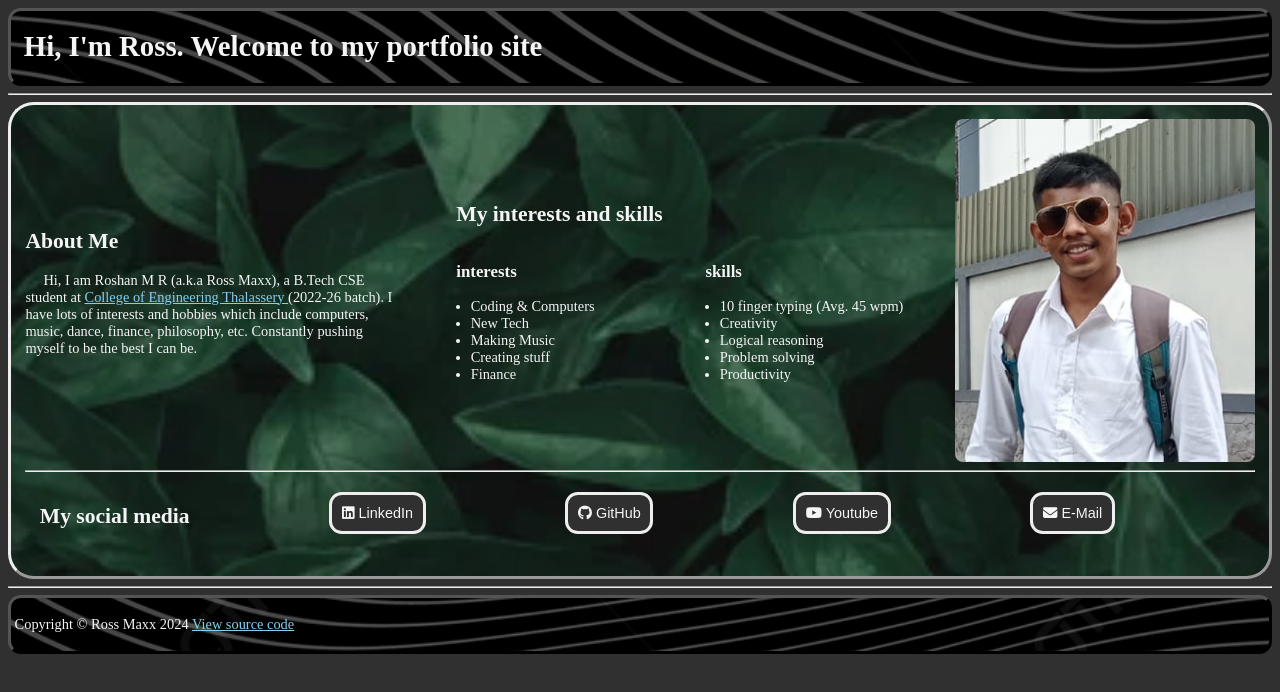
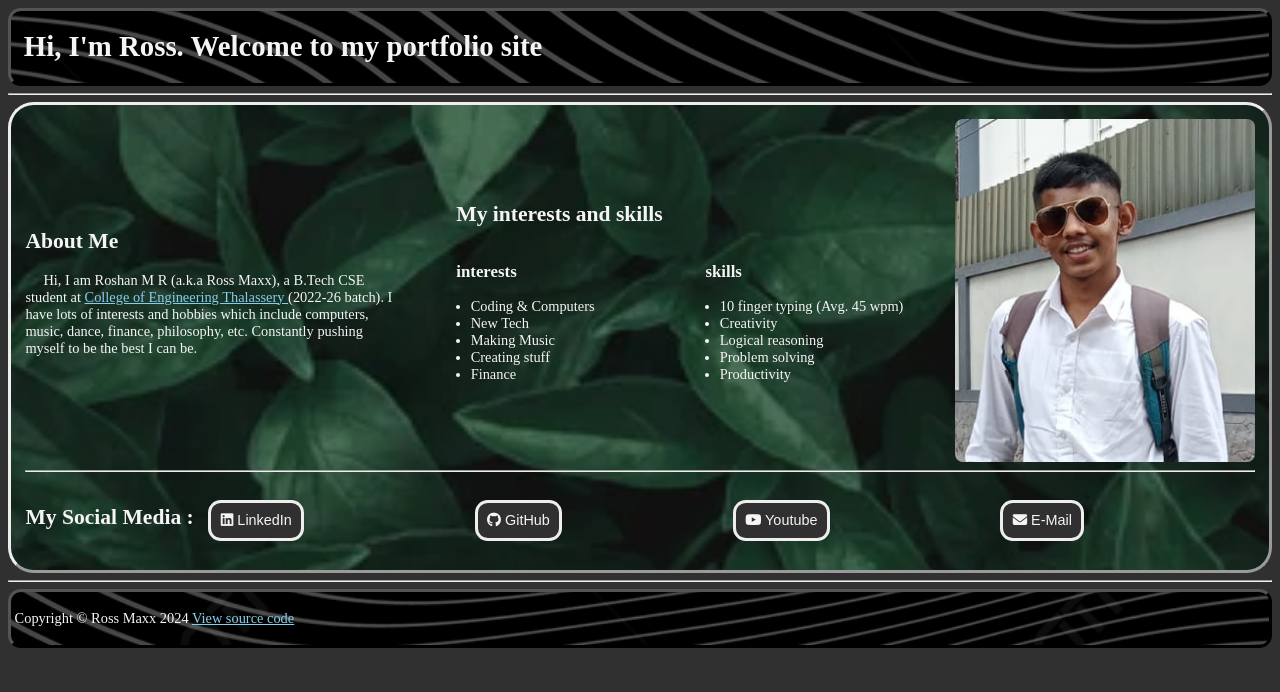
Before and after one commit to Rossmaxx/Rossmaxx.github.io, a plain HTML site: page index.html in a window 1280 px wide. Drawn offline with Linux system fonts and the light colour scheme.

Commit message:
Tweaks to socials section. Redesign done

```diff
--- a/index.html
+++ b/index.html
@@ -61,10 +61,10 @@
         />
       </section>
       <hr />
-      <section>
+      <section class="socials-wrapper">
+        <h2>My Social Media : </h2>
         <ul style="list-style-type: none;">
           <div class="socials-links">
-            <h2>My social media</h2>
               <li>
                 <a href="https://www.linkedin.com/in/roshan-m-r-60aba125b/">
                 <button>
--- a/style.css
+++ b/style.css
@@ -92,10 +92,16 @@ a:hover{
     column-gap: 4vw;
 }
 
+.socials-wrapper{
+    display: grid;
+    align-items: center;
+    grid-template-columns: max-content auto;
+}
+
 .socials-links{
     display: grid;
     align-items: left;
-    grid-template-columns: auto auto auto auto auto;
+    grid-template-columns: auto auto auto auto;
     column-gap: auto;
 }
 
@@ -103,4 +109,8 @@ a:hover{
     .about-class{
         grid-template-columns: auto;
     }
+
+    .socials-wrapper{
+        grid-template-columns: auto;
+    }
 }
```
